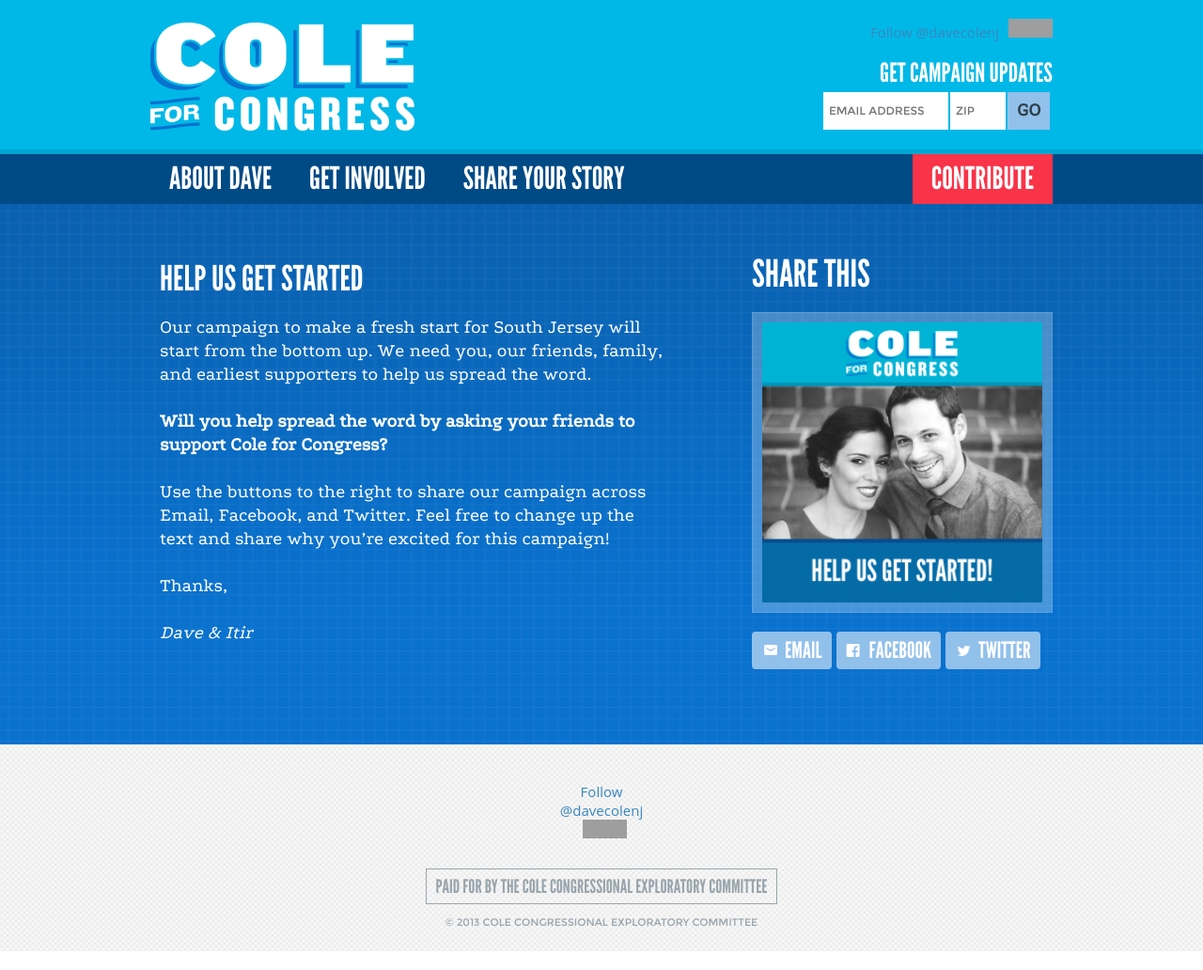
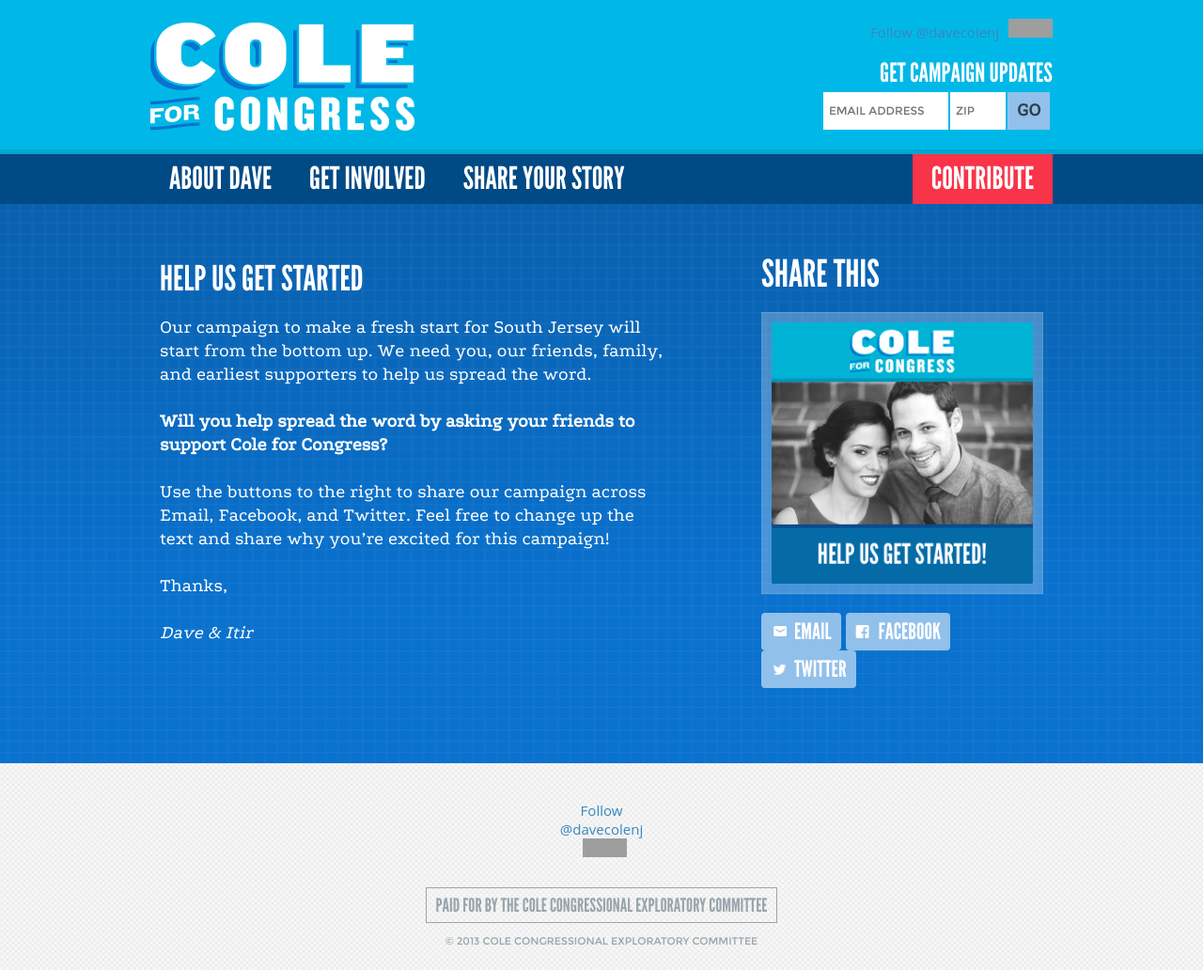
Before and after one commit to gravnetic/coleforcongress.github.io, a Jekyll site: the page built from pages/_posts/2014-01-29-help-us-get-started.md, in a window 1280 px wide. Shown: the whole page at 94% size. Built offline with Jekyll 4.4.1, drawn with Linux system fonts in a browser that asks for light colours; Markdown is read by kramdown in place of the engine named in the settings; comment, search, counter and statistics services are not loaded; grey boxes are pictures that could not be loaded.

Commit message:
pad sidebar

```diff
--- a/_layouts/page.html
+++ b/_layouts/page.html
@@ -36,7 +36,7 @@ layout: default
       {{content}}
     </div>
     {% if page.sidebar %}
-    <div class="margin1 col4 content prose sidebar">
+    <div class="margin1 col4 content prose sidebar pad1x">
       {{page.sidebar}}
     </div>
     {% endif %}
```
